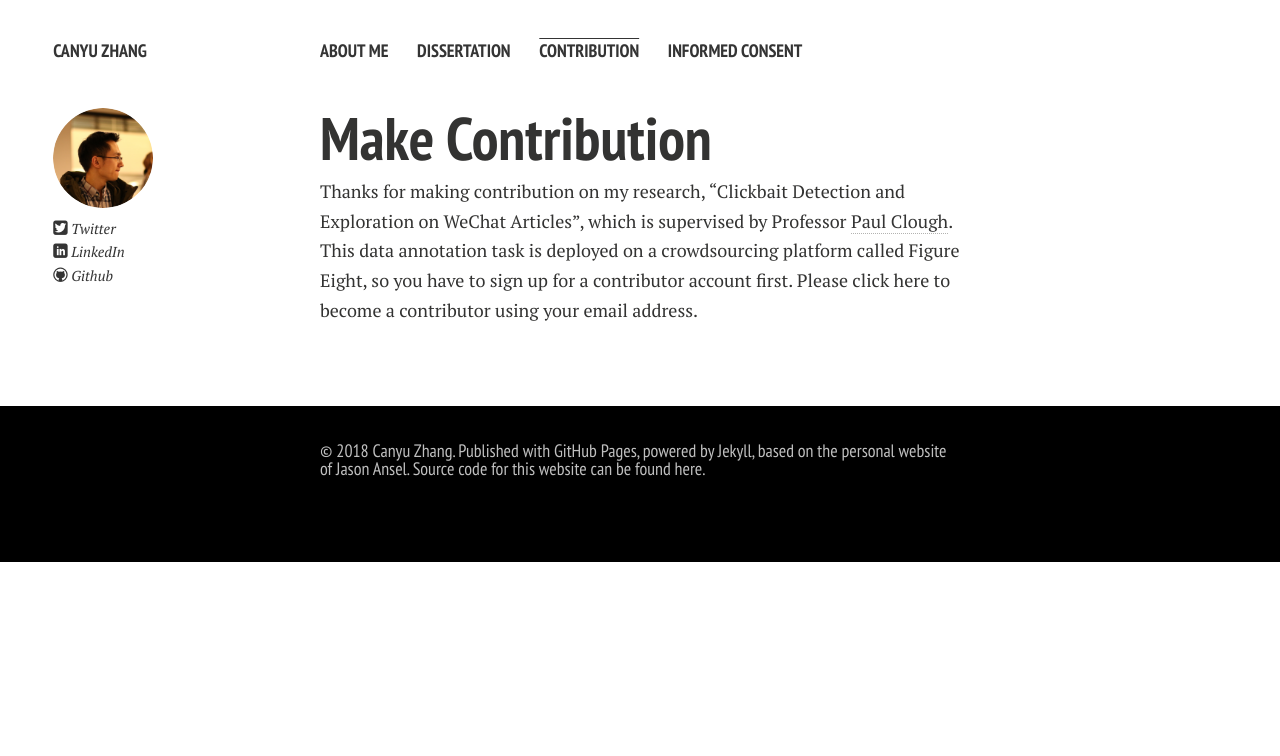
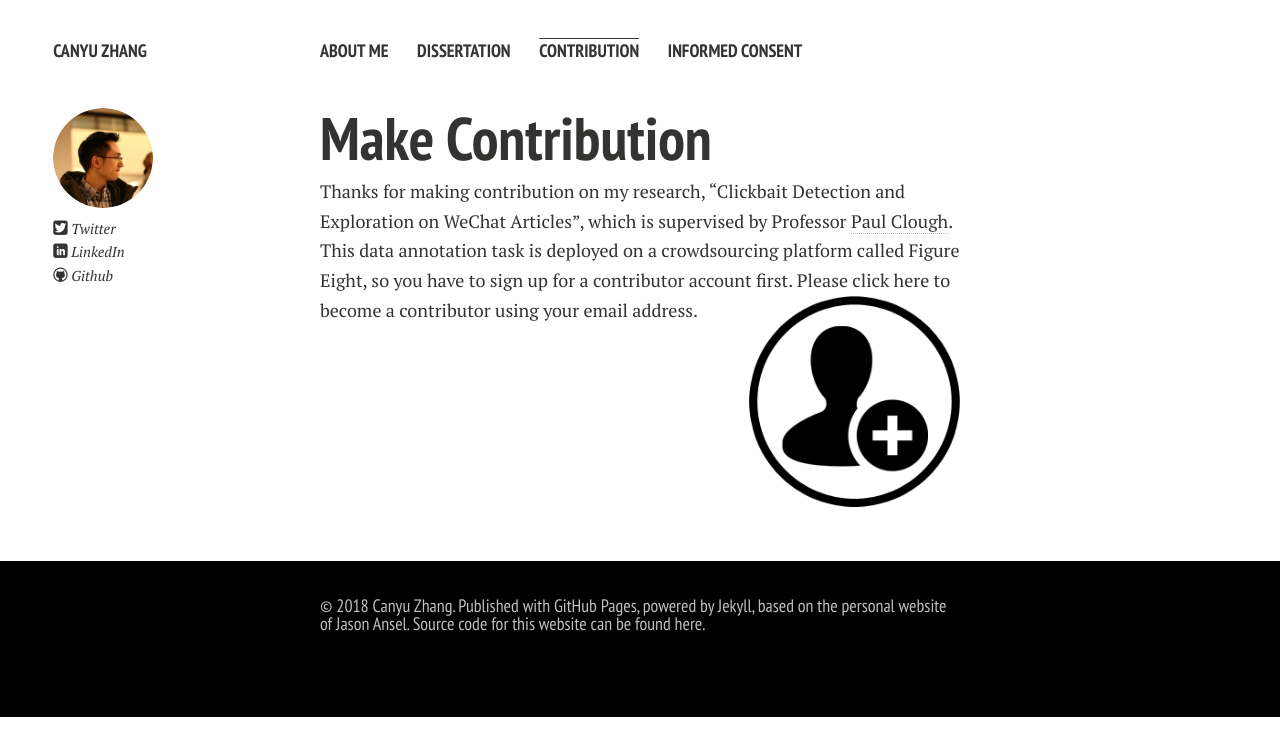
Before and after one commit to aaronzhangcanyu/aaronzhangcanyu.github.io, a Jekyll site: the page built from contribution.md, in a window 1280 px wide. Shown: the top 756 px of the page. Built offline with Jekyll 4.4.1, drawn with Linux system fonts in a browser that asks for light colours; nearby versions of some CDN libraries; Markdown is read by kramdown in place of the engine named in the settings.

Commit message:
Update contribution.md

```diff
--- a/contribution.md
+++ b/contribution.md
@@ -6,7 +6,7 @@ title: Contribution
 
 # Make Contribution
 
-Thanks for making contribution on my research, “Clickbait Detection and Exploration on WeChat Articles”, which is supervised by Professor [Paul Clough]. This data annotation task is deployed on a crowdsourcing platform called Figure Eight, so you have to sign up for a contributor account first. Please click here to become a contributor using your email address.
+Thanks for making contribution on my research, “Clickbait Detection and Exploration on WeChat Articles”, which is supervised by Professor [Paul Clough]. This data annotation task is deployed on a crowdsourcing platform called Figure Eight, so you have to sign up for a contributor account first. Please click here to become a contributor using your email address. <img src="/images/signupIcon.png" class="floatpic" width="200" height="200">
 
 
 
```
